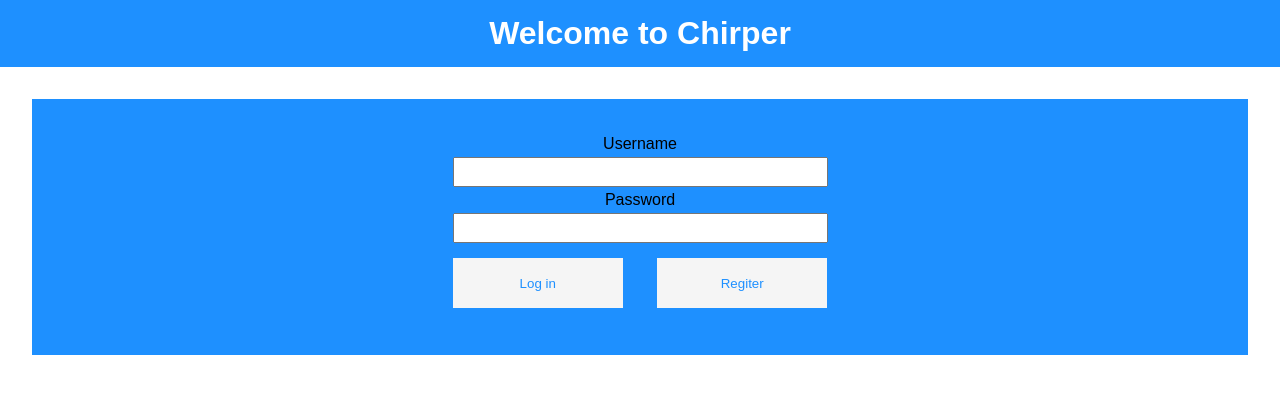
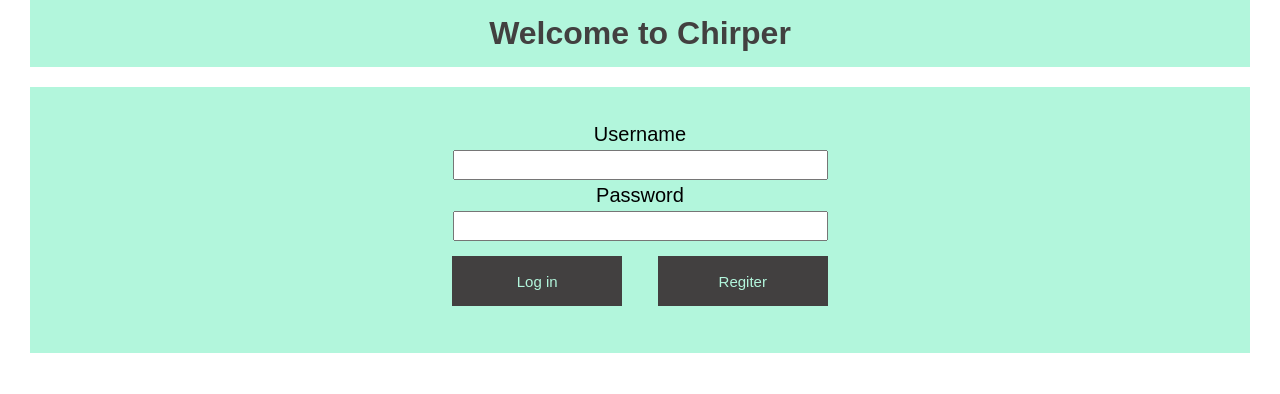
Before and after one commit to zenohevesi/Chirper, a plain HTML site: page src/index.html in a window 1280 px wide. Drawn offline with Linux system fonts and the light colour scheme.

Commit message:
Styled html page 2.0 works

```diff
--- a/src/index.html
+++ b/src/index.html
@@ -3,30 +3,29 @@
 <style>
     * {
         margin: 0;
-        padding: 0;
+        padding: 0px 15px;
         box-sizing: border-box;
     }
 
     header {
-        background: dodgerblue;
+        background: #b2f6dc;
         padding: 15px;
-        color: white;
+        color: rgb(66, 64, 64);
         text-align: center;
         font-family: sans-serif;
     }
 
     header>h2 {
         font-size: 16px;
-        padding: 10px;
     }
 
     .login-form {
-        font-size: 16px;
+        font-size: 20px;
         font-family: sans-serif;
-        background: dodgerblue;
-        margin: 2rem;
+        background: #b2f6dc;
         padding: 2rem;
-        border: whitesmoke 4px solid round;
+        margin: 20px 0px;
+        border: rgb(66, 64, 64) 4px solid round;
         text-align: center;
         align-items: center;
     }
@@ -51,11 +50,12 @@
     }
 
     button {
-        background: whitesmoke;
+        background: rgb(66, 64, 64);
         font-family: sans-serif;
+        font-size: 15px;
         align-content: center;
-        border: dodgerblue 2px;
-        color: dodgerblue;
+        border: #b2f6dc 2px;
+        color: #b2f6dc;
         width: 170px;
         height: 50px;
         margin: 15px 15px;
@@ -72,11 +72,11 @@
         <h1>Welcome to Chirper</h1>
     </header>
     <form class="login-form">
-        <label for "username">
+        <label for="username">
             Username
         </label>
         <input type="username" id="username">
-        <label for "password"> Password
+        <label for="password"> Password
         </label>
         <input type="password" id="password">
 
```
